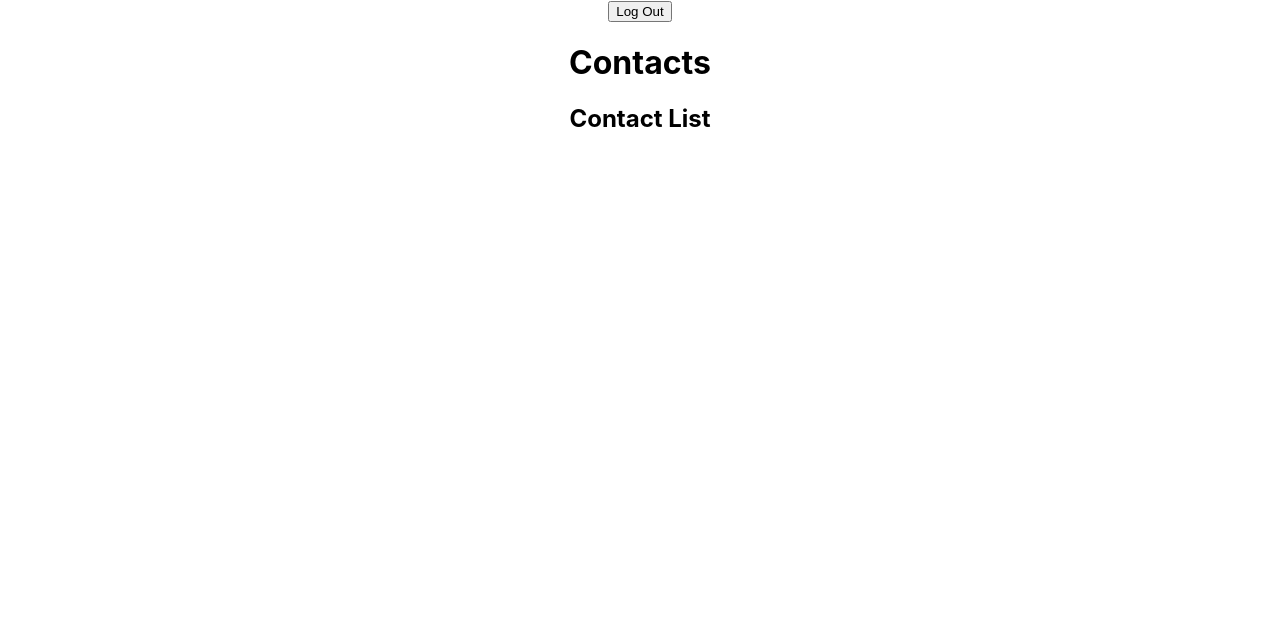
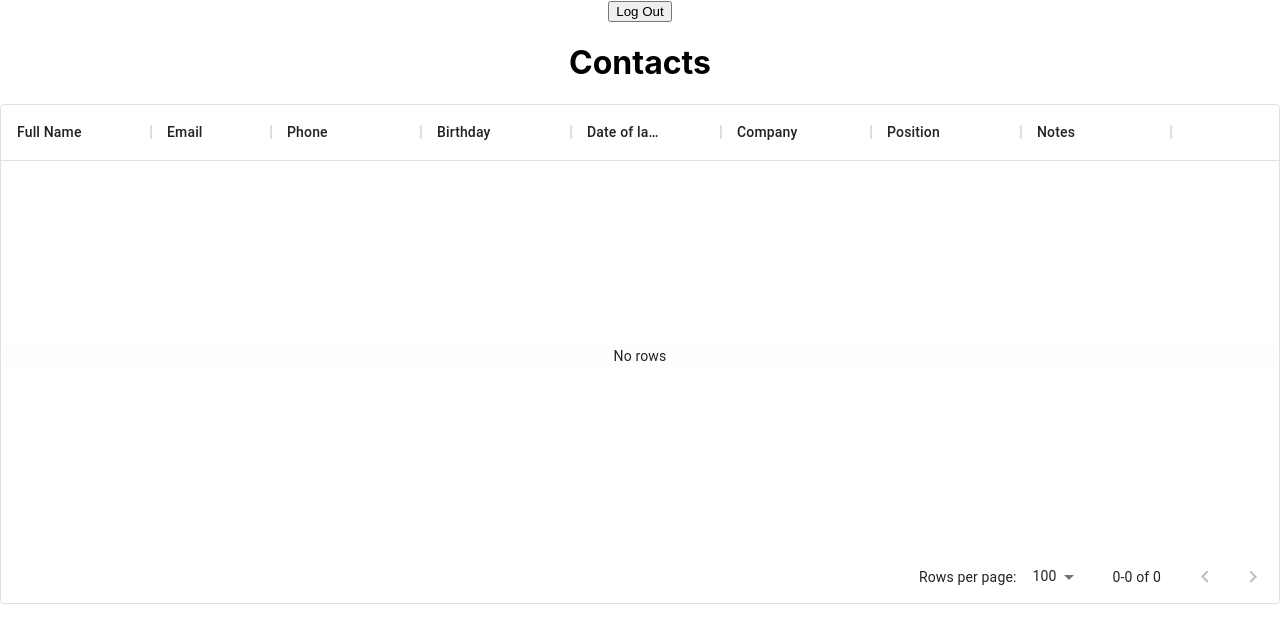
Before and after one commit to kelsiebesingeryeh/rolodx, a React (Create React App) app: page / in a window 1280 px wide. Shown: the top 642 px of the page. Built offline with nearby package versions, Linux system fonts and the light colour scheme.

Commit message:
Add columns to data grid

```diff
--- a/src/components/Contact/Contact.js
+++ b/src/components/Contact/Contact.js
@@ -2,17 +2,6 @@ import React, { useState, useEffect } from 'react';
 import sampleData from "../../data/sampleData";
 import { DataGrid } from "@material-ui/data-grid";
 import ContactList from './ContactList/ContactList';
-
-const columns = [
-    { field: "id", headerName: "Full Name" },
-    { field: "email", headerName: "Email" },
-    { field: "phone", headerName: "Phone" },
-    { field: "birthday", headerName: "Birthday" },
-    { field: "date of last outreach", headerName: "Date of last outreach" },
-    { field: "company", headerName: "Company" },
-    { field: "position", headerName: "Position" },
-    { field: "notes", headerName: "Notes" },
-];
 
 const Contact = () => {
     console.log(sampleData);
--- a/src/components/Contact/ContactList/ContactList.css
+++ b/src/components/Contact/ContactList/ContactList.css
@@ -0,0 +1,4 @@
+.contactListDetails {
+    height: 500px;
+    width: 100%;
+}
--- a/src/components/Contact/ContactList/ContactList.js
+++ b/src/components/Contact/ContactList/ContactList.js
@@ -1,8 +1,28 @@
 import React from 'react';
+import { DataGrid } from "@material-ui/data-grid";
+import './ContactList.css';
 
-const ContactList = () => {
+const ContactList = ({ name, email, phone, birthday, outreachdate, company, position, notes}) => {
+
+    const columns = [
+      { field: "id", headerName: "Full Name", width: 150 },
+      { field: "email", headerName: "Email", width: 120 },
+      { field: "phone", headerName: "Phone", width: 150 },
+      { field: "birthday", headerName: "Birthday", width: 150 },
+      { field: "date of last outreach", headerName: "Date of last outreach", width: 150 },
+      { field: "company", headerName: "Company", width: 150 },
+      { field: "position", headerName: "Position", width: 150 },
+      { field: "notes", headerName: "Notes", width: 150 },
+    ];
+
+    const rows = [
+
+    ]
+
     return (
-        <h2>Contact List</h2>
+        <div className='contactListDetails'>
+            <DataGrid columns={columns} rows={rows}/>
+        </div>
     )
 }
 
```
